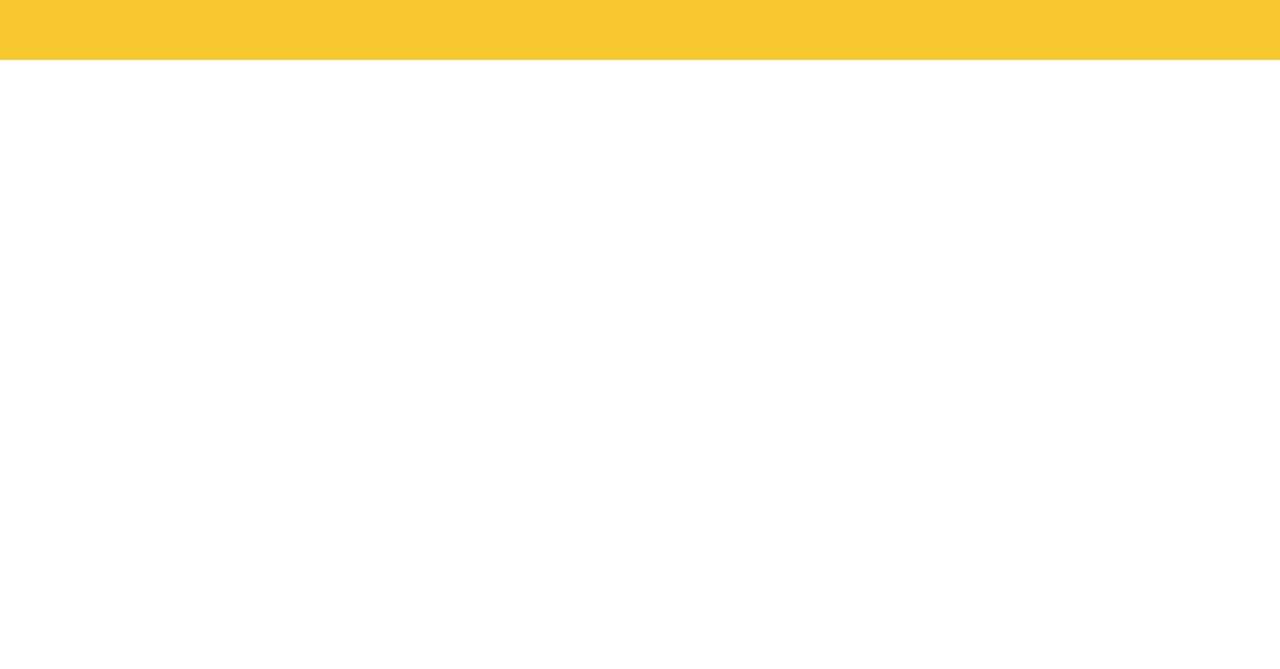
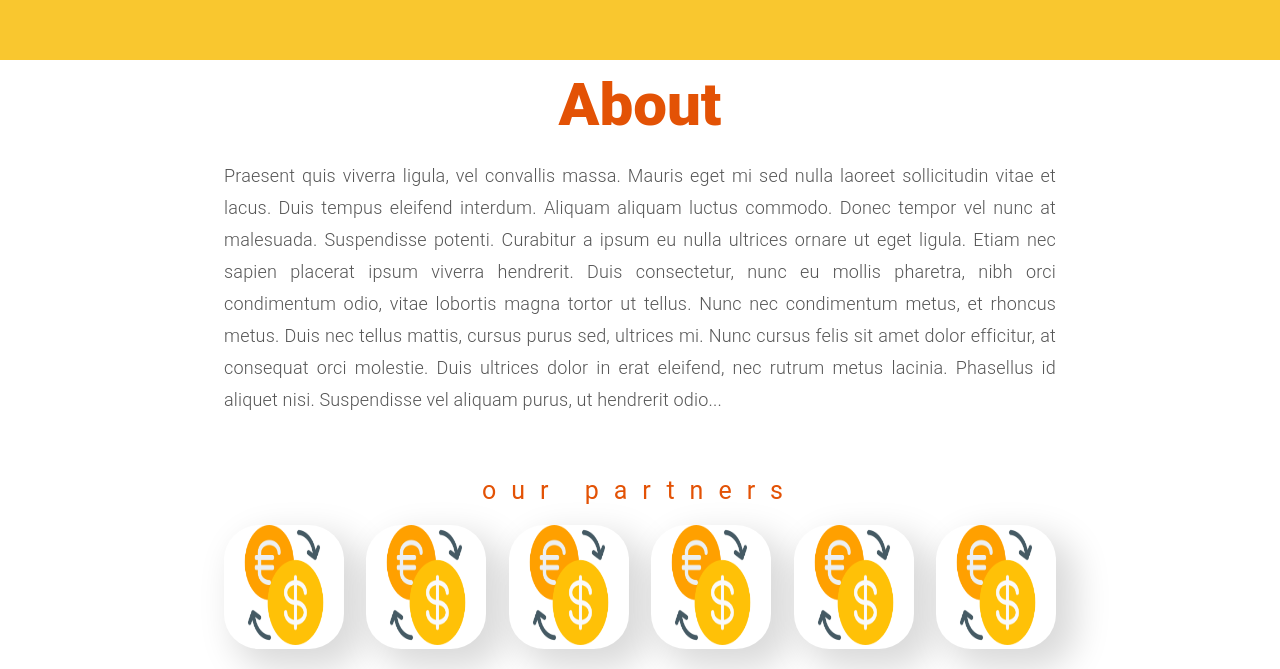
Before and after one commit to Softconstruct-internship/Html-Task-10, a website: page index.html in a window 1280 px wide. Shown: the part 460-1129 px from the top of the page. Before the commit the page ends 800 px from the top, so only its background shows below. Drawn offline with Linux system fonts and the light colour scheme.

Commit message:
added about container

```diff
--- a/index.html
+++ b/index.html
@@ -27,7 +27,37 @@
             </nav>
         </div>
     </header>
-
+    <section class="main_section">
+        <section class="section_about">
+            <div class="container_about">
+                <h1>About</h1>
+                <p>Praesent quis viverra ligula, vel convallis massa. Mauris eget mi sed nulla laoreet sollicitudin
+                    vitae et lacus. Duis tempus eleifend interdum. Aliquam aliquam
+                    luctus commodo. Donec tempor vel nunc at malesuada. Suspendisse potenti. Curabitur a ipsum eu
+                    nulla
+                    ultrices ornare ut eget ligula. Etiam nec sapien
+                    placerat ipsum viverra hendrerit. Duis consectetur, nunc eu mollis pharetra, nibh orci
+                    condimentum
+                    odio, vitae lobortis magna tortor ut tellus. Nunc nec
+                    condimentum metus, et rhoncus metus. Duis nec tellus mattis, cursus purus sed, ultrices mi.
+                    Nunc cursus felis sit amet dolor efficitur, at consequat orci molestie. Duis ultrices dolor in
+                    erat
+                    eleifend, nec rutrum metus lacinia. Phasellus id aliquet nisi.
+                    Suspendisse vel aliquam purus, ut hendrerit odio...</p>
+                <div class="partner_container">
+                    <h3>our partners</h3>
+                    <div class="img_container">
+                        <div><img src="./assets/ket-text 1.png" alt=""></div>
+                        <div><img src="./assets/ket-text 1.png" alt=""></div>
+                        <div><img src="./assets/ket-text 1.png" alt=""></div>
+                        <div><img src="./assets/ket-text 1.png" alt=""></div>
+                        <div><img src="./assets/ket-text 1.png" alt=""></div>
+                        <div><img src="./assets/ket-text 1.png" alt=""></div>
+                    </div>
+                </div>
+            </div>
+        </section>
+    </section>
 </body>
 
 </html>
--- /dev/null
+++ b/sass/_about.scss
@@ -0,0 +1,55 @@
+.section_about {
+    width: 100%;
+    height: 500px;
+    display: flex;
+    justify-content: center;
+    padding: 10px 0;
+    position: relative;
+    .container_about {
+        position: absolute;
+        width: 65%;
+        h1 {
+            font-weight: 900;
+            font-size: 60px;
+            line-height: 70px;
+            text-align: center;
+            color: $font_color;
+        }
+        p {
+            padding: 20px 0 20px 0;
+            font-weight: 300;
+            font-size: 18px;
+            line-height: 32px;
+            text-align: justify;
+            letter-spacing: 0.01em;
+            color: #555555;
+        }
+        .partner_container {
+            padding-top: 40px;
+            h3 {
+                text-align: center;
+                color: $font_color;
+                font-style: normal;
+                font-weight: normal;
+                font-size: 25px;
+                line-height: 29px;
+                letter-spacing: 0.6em;
+            }
+
+            .img_container {
+                padding: 20px 0 20px 0;
+                display: flex;
+                justify-content: space-between;
+                div {
+                    background: #ffffff;
+                    box-shadow: 15px 15px 35px 5px rgba(0, 0, 0, 0.15);
+                    border-radius: 35px;
+                }
+                img {
+                    width: 120px;
+                    height: 120px
+                }
+            }
+        }
+    }
+}
--- a/sass/main.scss
+++ b/sass/main.scss
@@ -1,5 +1,6 @@
 @import "variables";
 @import "header";
+@import "about";
 *{
     margin: 0;
     padding: 0;
```
